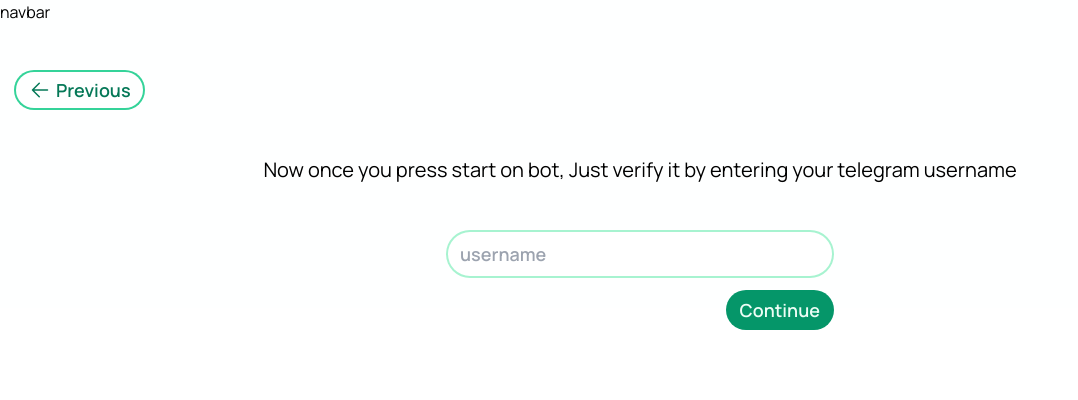
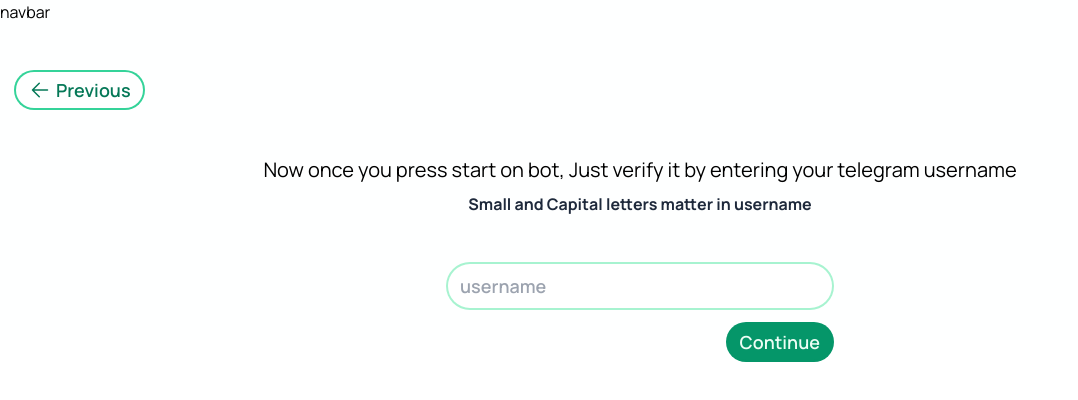
Before and after one commit to pushkarydv/anomm, a Next.js app: page /register/verify in a window 1280 px wide. Shown: the top 400 px of the page, without its empty margins (0-1078 px from the left). Built offline with nearby package versions, Linux system fonts and the light colour scheme.

Commit message:
minor fixes

```diff
--- a/app/register/page.js
+++ b/app/register/page.js
@@ -18,7 +18,7 @@
                 href="https://t.me/anomm_bot"
                 target="_blank"
                 rel="noreferrer noopener"
-                class="underline underline-offset-2"
+                className="underline underline-offset-2"
               >
                 click here
               </a>{" "}
--- a/app/register/verify/page.js
+++ b/app/register/verify/page.js
@@ -43,6 +43,9 @@
           Now once you press start on bot, Just verify it by entering your
           telegram username
         </div>
+        <div className="font-bold text-slate-800 mt-2 md:text-center">
+          Small and Capital letters matter in username
+        </div>
         <div className="transition-all w-full sm:w-96 mx-auto my-8 py-4 text-center">
           {/* only show form if not processign and no user data return from api */}
           {!processing && user == null && (
--- a/pages/api/bot/register.js
+++ b/pages/api/bot/register.js
@@ -21,7 +21,7 @@
               }/sendMessage?chat_id=${
                 updates.data.result[i].message.from.id
               }&text=${encodeURI(
-                "Hello, Welcome to Anomm.\nThis is a free service to deliver anonymous messages directly to your telegram via a bot to make you a friendly experience of chat based interface.\n\nManage Your account here: https://anomm.vercel.app/dashbaord"
+                "Hello, Welcome to Anomm.\nThis is a free service to deliver anonymous messages directly to your telegram via a bot to make you a friendly experience of chat based interface.\n\nManage Your account here: https://anomm.pushkaryadav.in/dashbaord"
               )}`
             );
             res.status(200).send({
```
